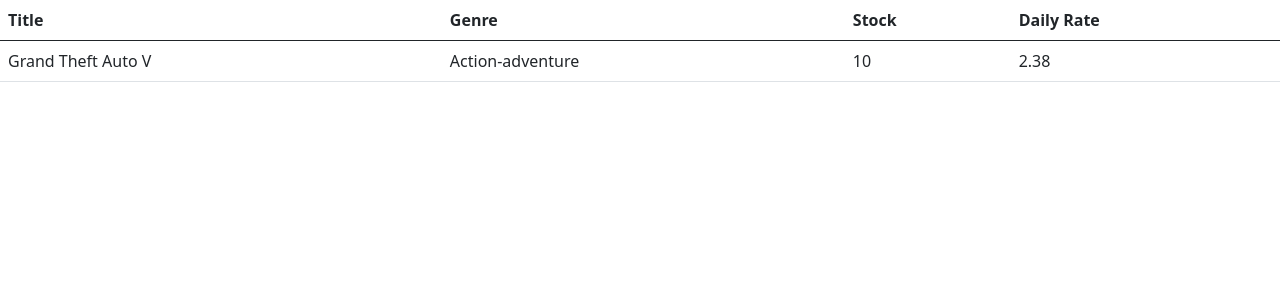
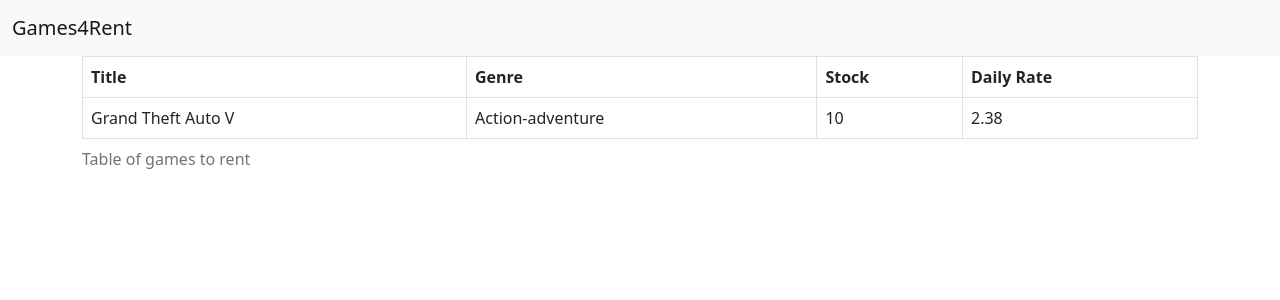
Before and after one commit to ShyhiemGilbert/Game_Rental, a Django app: page /games/ in a window 1280 px wide. Shown: the top 300 px of the page. Run offline with Django 3.2, Linux system fonts and the light colour scheme; data comes from the database, SQL or seed files in the repository.

Commit message:
Added Navbar and table formatting

```diff
--- a/games/templates/games/base.html
+++ b/games/templates/games/base.html
@@ -11,9 +11,17 @@
     <title>Games4Rent</title>
   </head>
   <body>
+  <!-- As a link -->
+<nav class="navbar navbar-light bg-light">
+  <div class="container-fluid">
+    <a class="navbar-brand" href="#">Games4Rent</a>
+  </div>
+</nav>
+  <main class="container">
     {% block content %}
 
     {% endblock %}
+  </main>
 
     <!-- Optional JavaScript; choose one of the two! -->
 
--- a/games/templates/games/index.html
+++ b/games/templates/games/index.html
@@ -8,7 +8,8 @@
         <title>Title</title>
     </head>
     <body>
-    <table class="table">
+    <table class="table table-bordered table-hover">
+        <caption>Table of games to rent</caption>
         <thead>
         <tr>
             <th>Title</th>
```
